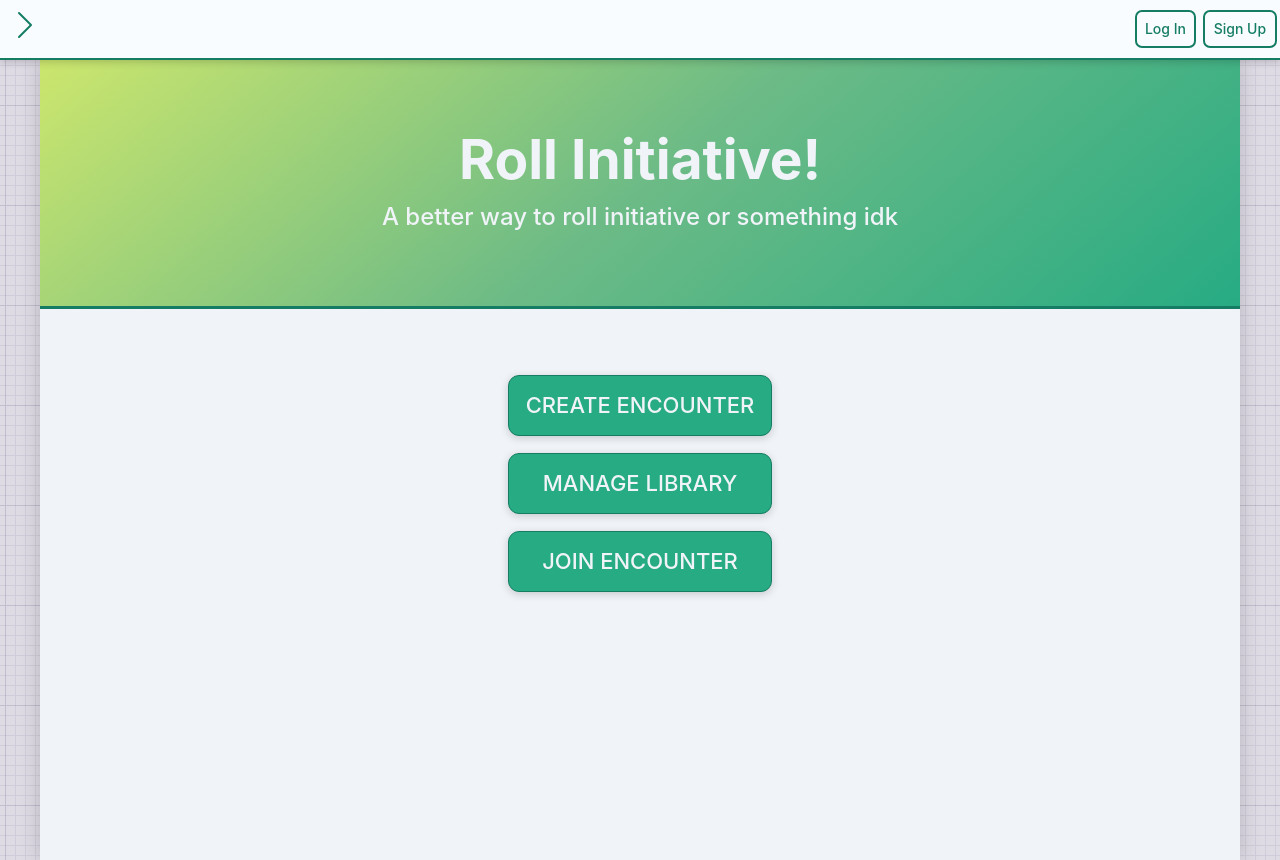
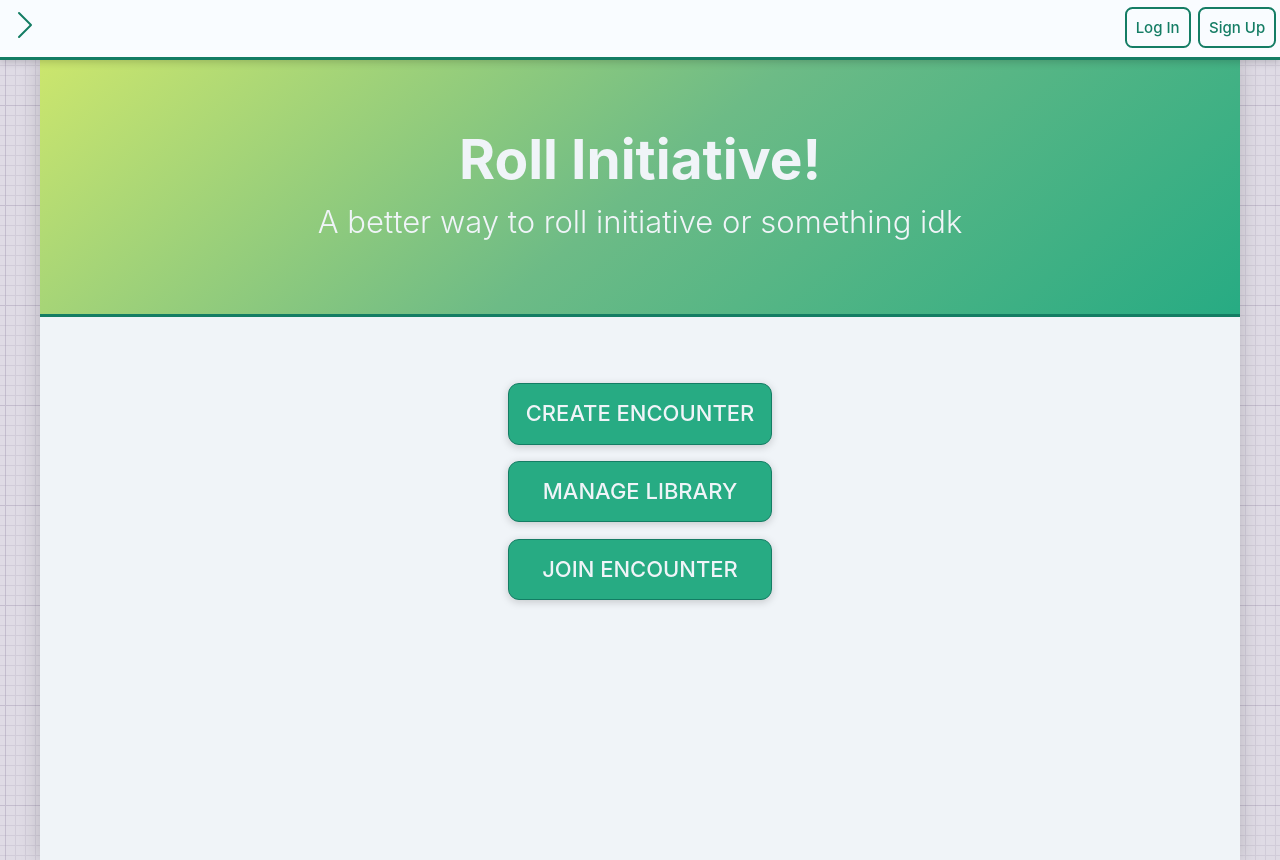
Before and after one commit to sarah-link/init, a React (Create React App) app: page / in a window 1280 px wide. Built offline with nearby package versions, Linux system fonts and the light colour scheme.

Commit message:
more small button and sizing changes

```diff
--- a/src/App.css
+++ b/src/App.css
@@ -17,8 +17,9 @@
   width: calc(100vw - (100vw - 100%));
   /* background-color: #27AB83; */
   background-color: #f9fcff;
-  font-size: calc(10px + 0.5vmin);
-  border-bottom: 0.2em solid #147D64;
+  /* font-size: calc(10px + 0.5vmin); */
+  font-size: 15px;
+  border-bottom: 3px solid #147D64;
   box-shadow: 0px 2px 8px rgba(0,0,0,0.18)
 }
 
@@ -37,6 +38,11 @@
   font-size: calc(15px + 5vmin);
   font-weight: 500;
   margin-bottom: 0.2em;
+}
+
+.App-header h4 {
+  font-size: calc(15px + 2vmin);
+  font-weight: 350;
 }
 
 .App-body {
```
